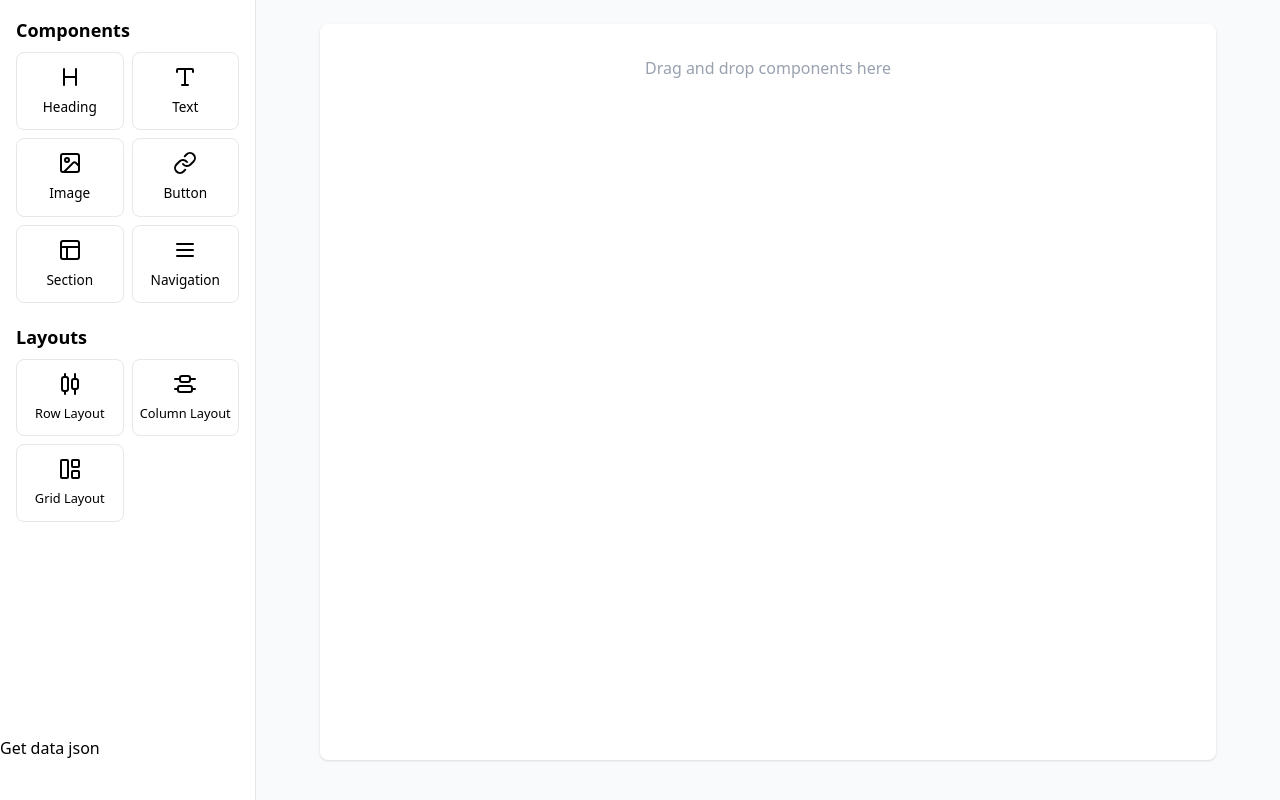
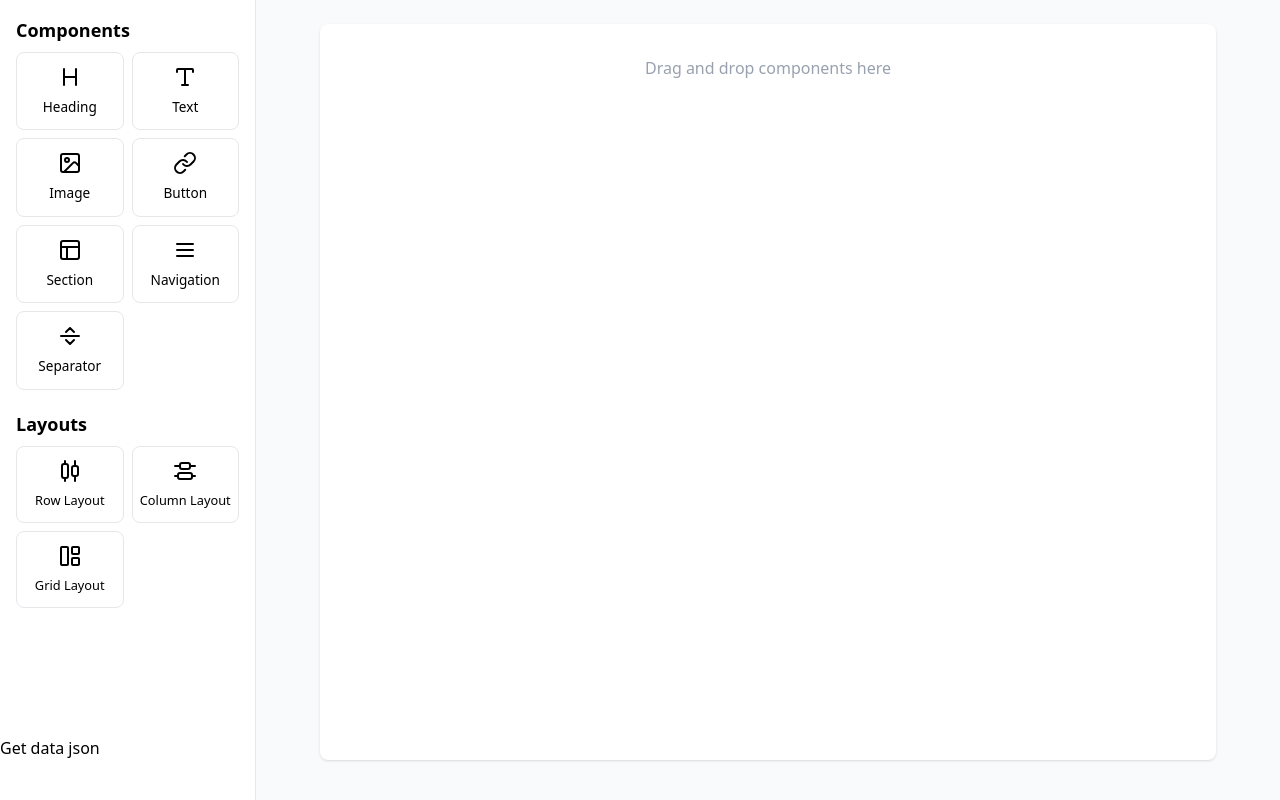
Before and after one commit to Yatik1/nocode, a React (Vite) app: page / in a window 1280 px wide. Built offline with nearby package versions, Linux system fonts and the light colour scheme.

Commit message:
refactor: add separator component to the ComponentLibrary

```diff
--- a/src/components/builder/ComponentLibrary.tsx
+++ b/src/components/builder/ComponentLibrary.tsx
@@ -1,7 +1,7 @@
 import React from 'react';
 import Card from '../ui/Card';
-import { Layout, Type, Image, Link, Menu, AlignHorizontalDistributeCenter, LayoutPanelLeft, Heading, AlignVerticalDistributeCenter } from 'lucide-react';
-// import FlexLayout from './layouts/FlexLayout';
+import { Layout, Type, Image, Link, Menu, AlignHorizontalDistributeCenter, LayoutPanelLeft, Heading, AlignVerticalDistributeCenter, SeparatorHorizontal } from 'lucide-react';
+
 
 const components = [
   { id: 'heading', icon: <Heading size={24} />, label: 'Heading' },
@@ -10,6 +10,7 @@ const components = [
   { id: 'button', icon: <Link size={24} />, label: 'Button' },
   { id: 'section', icon: <Layout size={24} />, label: 'Section' },
   { id: 'navbar', icon: <Menu size={24} />, label: 'Navigation' },
+  {id:'divider', icon: <SeparatorHorizontal />, label:'Separator'}
 ];
 
 const layouts = [
```
